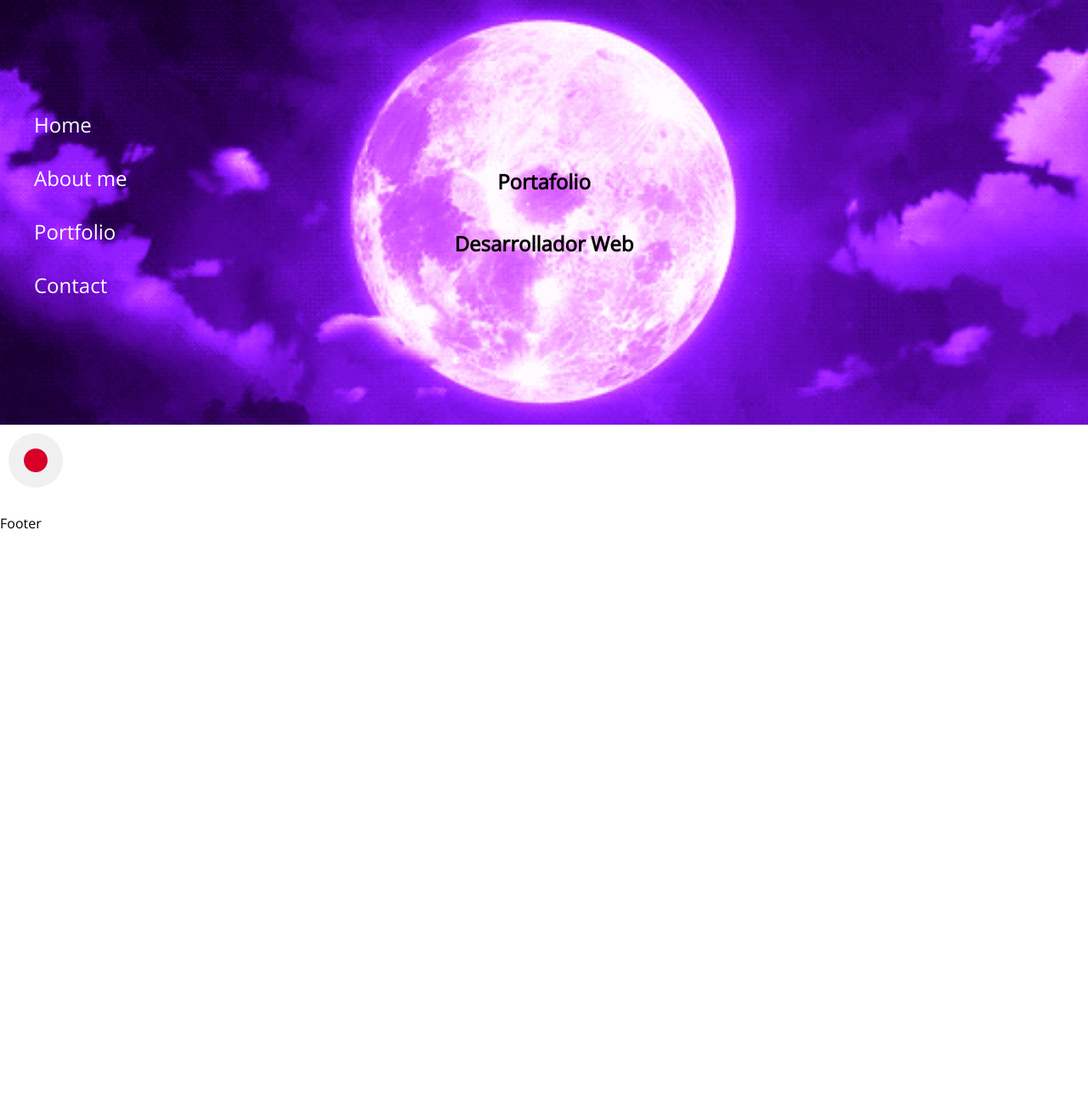
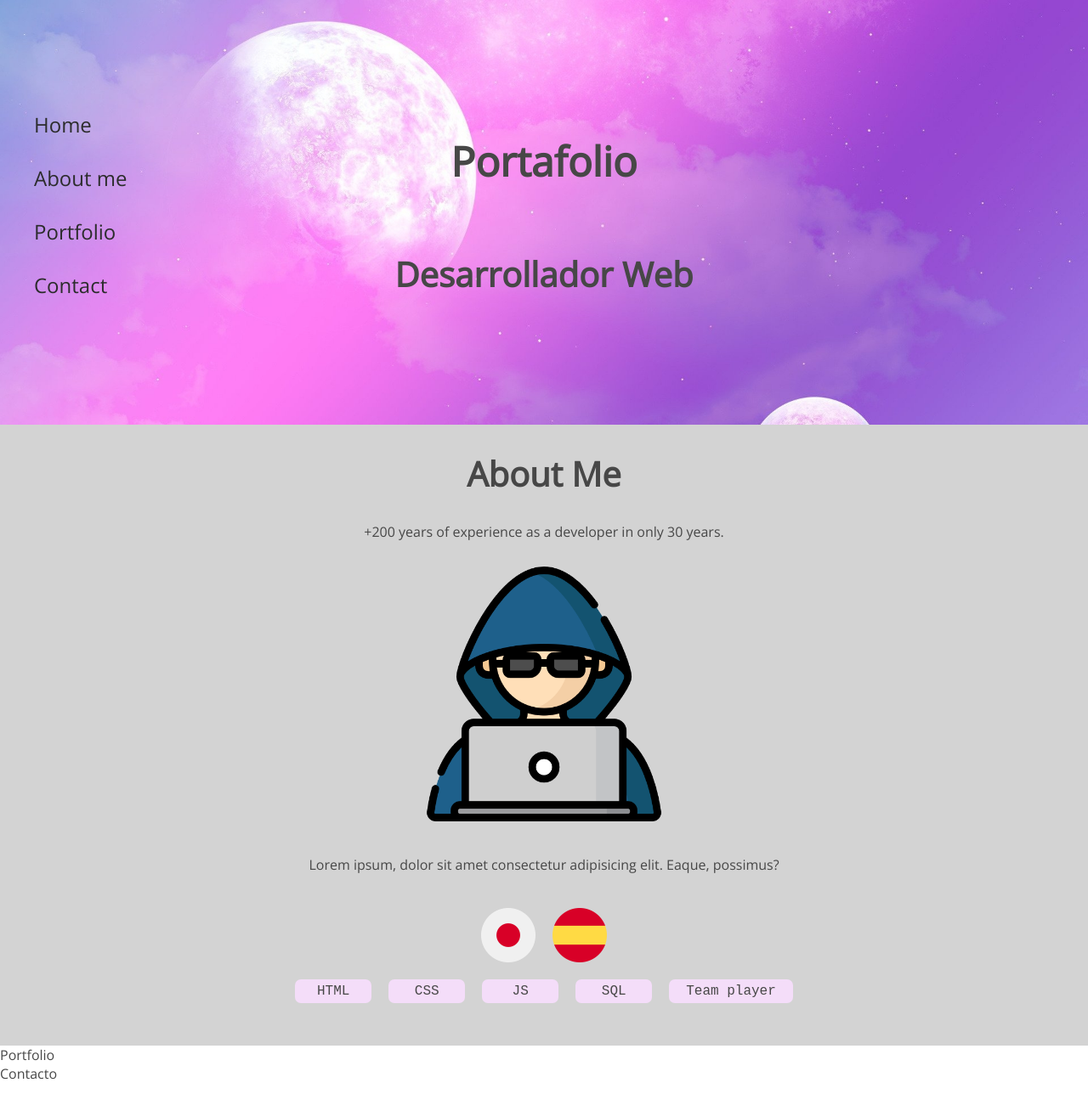
Before and after one commit to cesarlpb/Responsive-Web-Design, a plain HTML site: page Portfolio/index.html in a window 1280 px wide. Shown: the top 1288 px of the page at 85% size. Before the commit the page ends 800 px from the top, so only its background shows below. Drawn offline with nearby package versions, Linux system fonts and the light colour scheme.

Commit message:
Added About Me section

```diff
--- a/Portfolio/index.html
+++ b/Portfolio/index.html
@@ -14,10 +14,10 @@
     <main>
         <nav id="navbar">
             <ul>
-                <li><a href="#">Home</a></li>
-                <li><a href="#">About me</a></li>
-                <li><a href="#">Portfolio</a></li>
-                <li><a href="#">Contact</a></li>
+                <li><a href="#hero-banner">Home</a></li>
+                <li><a href="#about-me">About me</a></li>
+                <li><a href="#portfolio">Portfolio</a></li>
+                <li><a href="#contact">Contact</a></li>
             </ul>
         </nav>
         <section id="hero-banner">
@@ -25,14 +25,32 @@
             <h1>Portafolio</h1>
             <h2>Desarrollador Web</h2>
         </section>
+
         <section id="about-me">
-            <img src="img/japan.png" width="64" alt="Japan">
-        </section id="portfolio">
-        <section>
+            <h2>About Me</h2>
+            <p>+200 years of experience as a developer in only 30 years.</p>
+            <div id="profile-div">
+                <img src="img/hacker.png" width="300px" alt="Profile">
+                <p>Lorem ipsum, dolor sit amet consectetur adipisicing elit. Eaque, possimus?</p>
+                <div id="lang">
+                    <img src="img/japan.png" width="64" alt="Japan">
+                    <img src="img/spain.png" width="64" alt="Spain">
+                </div>
+                <div id="tech">
+                    <label>HTML</label>
+                    <label>CSS</label>
+                    <label>JS</label>
+                    <label>SQL</label>
+                    <label>Team player</label>
+                </div>
+            </div>
+        </section>
 
+        <section id="portfolio">
+            <div>Portfolio</div>
         </section>
         <section id="contact">
-
+            <div>Contacto</div>
         </section>
     </main>
     <footer>
--- a/Portfolio/style.css
+++ b/Portfolio/style.css
@@ -1,11 +1,18 @@
 body, html {
     margin: 0;
-    color: black;
+    color: rgb(71, 71, 71);
     font-family: 'Open Sans', sans-serif;
 }
-h1, h2 {
+#hero-banner h1 {
     text-align: center;
     display: inline-block;
+    font-size: 3em;
+    width: 100%;
+}
+#hero-banner h2{
+    text-align: center;
+    display: inline-block;
+    font-size: 2.5em;
     width: 100%;
 }
 #navbar {
@@ -15,7 +22,7 @@ h1, h2 {
 #navbar a {
     font-size: 1.5em;
     display: block;
-    color: white;
+    color: rgb(44, 44, 44);
     text-decoration: none;
     margin: 30px 0;
 }
@@ -27,7 +34,7 @@ h1, h2 {
     justify-content: center;
     align-content: center;
     flex-wrap: wrap;
-    background-image: url(luna.gif);
+    background-image: url('./img/RoseMoon.jpg');
     background-repeat: no-repeat;
     background-size: cover;
     background-position: center center;
@@ -61,8 +68,66 @@ h1, h2 {
     }
 }
 
-#about-me{
-    padding: 10px;
+/* Selector not() */
+
+/********************/
+/* About Me Section */
+
+#about-me h2 {
+    padding: 0px;
+    margin: 0 auto;
+    text-align: center;
+    font-size: 2.5em;
 }
 
-/* Selector not() */
+#about-me {
+    background-color: lightgray;
+    padding: 30px 0;
+}
+#about-me p {
+    width: 100%;
+    padding: 20px 0;
+    margin: 10px 0;
+    text-align: center;
+}
+#profile-div {
+    border: 0px solid black;
+}
+#profile-div div {
+    width: 100%;
+}
+#profile-div p {
+    padding: 20px 0;
+    margin: 20px auto;
+    text-align: center;
+}
+#profile-div img {
+    display: block;
+    margin: 0 auto;
+}
+#lang img {
+    display: inline-block;
+    margin: 0 10px;
+}
+#lang {
+    display: flex;
+    justify-content: center;
+    justify-items: center;
+}
+
+#tech {
+    margin: 10px 0;
+    padding: 10px 0;
+    display: flex;
+    justify-content: center;
+}
+#tech label {
+    display: inline-block;
+    margin: 0 10px;
+    background-color: #f4ddf9;
+    min-width: 50px;
+    text-align: center;
+    padding: 5px 20px;
+    border-radius: 7px;
+    font-family: 'Courier New', Courier, monospace;
+}
```
Also changed, not shown: Portfolio-new/index.html (added, +12 -0 lines), Portfolio/img/RoseMoon.jpg (added), Portfolio/img/hacker.png (added), Portfolio/img/spain.png (added), 2 other files.
